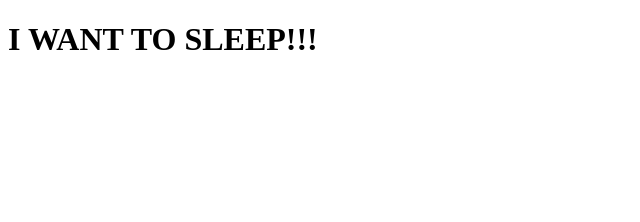
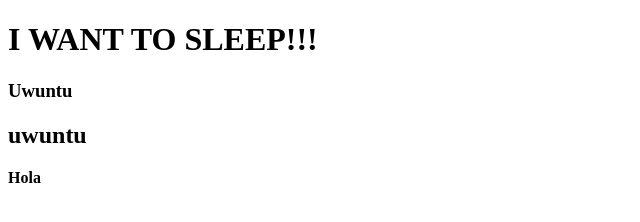
Before and after one commit to BestoWaifu02/DOM-VanillaJS, a plain HTML site: page index.html in a window 1280 px wide. Shown: the whole page, without its empty margins (0-640 px from the left). Drawn offline with Linux system fonts and the light colour scheme.

Commit message:
Primer Script del DOM

```diff
--- a/index.html
+++ b/index.html
@@ -9,6 +9,13 @@
 
 <body>
     <h1>I WANT TO SLEEP!!!</h1>
+    <h3 class="class-h3">Uwuntu</h3>
+    <h2 class="class-h3">uwuntu</h2>
+    <p id="Parrafo">Lorem, ipsum dolor sit amet consectetur adipisicing elit. Sequi omnis enim, sapiente obcaecati eaque
+        corrupti eveniet quae nam perferendis consequatur in quia quos ipsam iste, magnam cum officiis reiciendis ipsa?
+    </p>
+
 </body>
+<script src="script.js"></script>
 
 </html>
--- a/script.js
+++ b/script.js
@@ -0,0 +1,23 @@
+//Selector de tags en DOM
+/*
+1-El query selector toma la primer tag del body
+2-El query selector sirve para TAGS, clases (.ejClase) y IDs (#ejID)
+3-El query selector ALl sirve para todas las tags o clases
+*/
+console.log(document.querySelector("h3"));
+console.log(document.querySelector(".class-h3"));
+console.log(document.querySelector("#parrafo"));
+
+console.log(document.querySelectorAll(".class-h3"));
+
+console.log(document.getElementById("parrafo"));
+
+//Los elementos para poder editarse se deben guardar el variables
+
+const parrafo = document.getElementById("Parrafo");
+//con el textContent podemos solo cambiar el txt del element
+parrafo.textContent = "texto desde JS";
+//con INNERHTML podemos agregar tags
+parrafo.innerHTML = "<strong>Hola </strong>";
+//classList nos permite agregar clases (pueden ser varias)
+parrafo.classList.add("class-h3", "class-ej");
```
